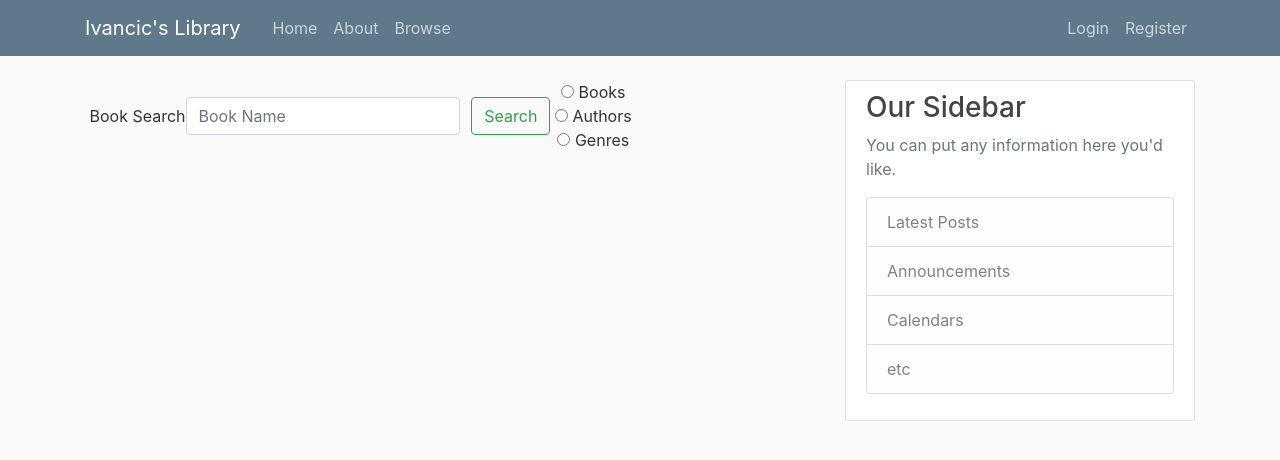
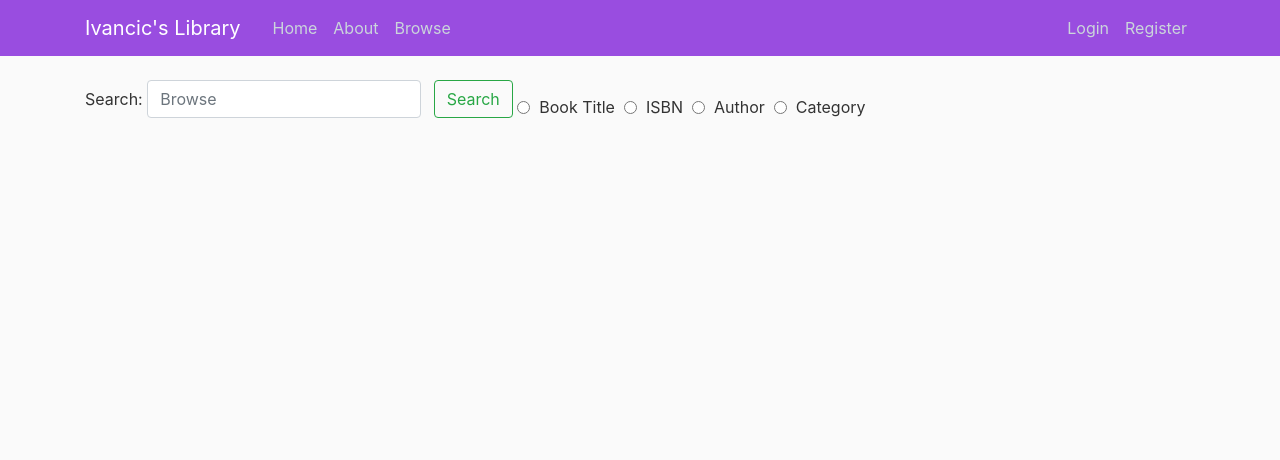
Before and after one commit to emaleejo/Database-Project, a Django app: template pages/templates/browse.html in a window 1280 px wide. Shown: the top 460 px of the page. Run offline with Django 3.2, Linux system fonts and the light colour scheme; the template is opened without the code that fills it, so the values that code supplies are empty; some libraries are stand-ins or nearby versions.

Commit message:
html changes

```diff
--- a/pages/pages/static/main.css
+++ b/pages/pages/static/main.css
@@ -13,7 +13,7 @@ body {
   }
 
   .bg-steel {
-    background-color: #5f788a;
+    background-color: #994de0;
   }
 
   .site-header .navbar-nav .nav-link {
@@ -33,7 +33,7 @@ body {
     padding: 10px 20px;
     border: 1px solid #dddddd;
     border-radius: 3px;
-    margin-bottom: 20px;
+    margin-bottom: 5px;
   }
 
   .article-title {
--- a/pages/templates/base.html
+++ b/pages/templates/base.html
@@ -38,7 +38,7 @@
       </header>
       <main role="main" class="container">
           <div class="row">
-            <div class="col-md-8">
+            <div class="container-fluid">
               {% if messages %}
                 {% for m in messages %}
                   <div class="alert alert-{{m.tags}}">
@@ -47,19 +47,6 @@
                 {% endfor %}
               {% endif %}
               {% block content %}{% endblock %}
-            </div>
-            <div class="col-md-4">
-              <div class="content-section">
-                <h3>Our Sidebar</h3>
-                <p class='text-muted'>You can put any information here you'd like.
-                  <ul class="list-group">
-                    <li class="list-group-item list-group-item-light">Latest Posts</li>
-                    <li class="list-group-item list-group-item-light">Announcements</li>
-                    <li class="list-group-item list-group-item-light">Calendars</li>
-                    <li class="list-group-item list-group-item-light">etc</li>
-                  </ul>
-                </p>
-              </div>
             </div>
           </div>
         </main>
--- a/pages/templates/browse.html
+++ b/pages/templates/browse.html
@@ -3,11 +3,24 @@
 {% block content %}
 
 <form class="form-inline my-2 my-lg-0">
-<p>&nbsp;</p>
-<p style="text-align: center;">Book Search </p>
-<p style="text-align: center;"><strong><input class="form-control mr-sm-2" name="search" type="search" placeholder="Book Name" aria-label="Search" /> </strong><button class="btn btn-outline-success my-2 my-sm-0" type="submit">Search</button></p>
-<p style="text-align: center;">&nbsp;</p>
-<p style="text-align: center;"><input name="type" type="radio" value="book" />&nbsp;Books<br /> <input name="type" type="radio" value="author" />&nbsp;Authors<br /> <input name="type" type="radio" value="genres" />&nbsp;Genres</p>
+    <p style="text-align: center;"> Search: </p>
+    <p style="text-align: center;">&nbsp;</p>
+    <p style="text-align: center;">
+        <strong><input class="form-control mr-sm-2" name="search" type="search" placeholder="Browse" aria-label="Search" /></strong>
+        <button class="btn btn-outline-success my-2 my-sm-0" type="submit">Search</button></p>
+    <p style="text-align: center;">&nbsp;</p>
+    <label class="radio-inline">
+        <input type="radio" name="searchOption" id="radioTitle" value="optionTitle" />&nbsp; Book Title &nbsp;
+    </label>
+    <label class="radio-inline">
+        <input type="radio" name="searchOption" id="radioISBN" value="optionISBN" />&nbsp; ISBN &nbsp;
+    </label>
+    <label class="radio-inline">
+        <input type="radio" name="searchOption" id="radioAuthor" value="optionAuthor" />&nbsp;  Author &nbsp;
+    </label>
+    <label class="radio-inline">
+        <input type="radio" name="searchOption" id="radioCategory" value="optionCategory" />&nbsp; Category &nbsp;
+    </label>
 </form>
 
 {% for b in books %}
--- a/pages/templates/home.html
+++ b/pages/templates/home.html
@@ -4,7 +4,6 @@
 
     <h1 style="text-align: center;">Welcome to</h1>
     <p style="text-align: center;">
-
         <img src="https://i.imgur.com/qJiWwDQ.png" alt="Logo" width="512" height="258" />
     </p>
 
```
